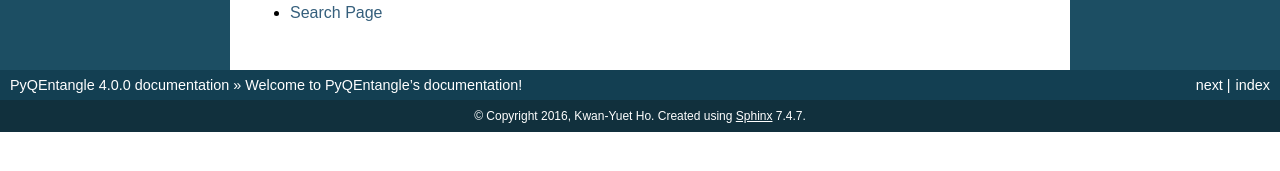
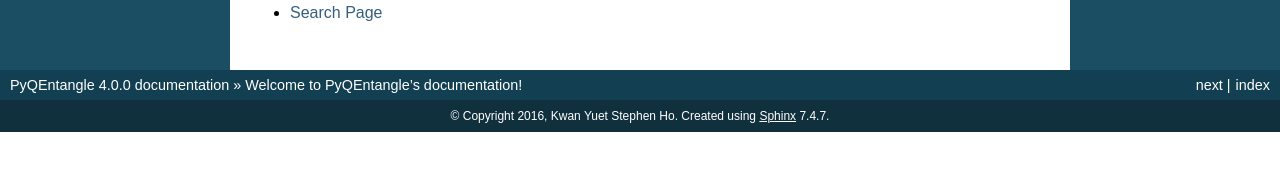
Before and after one commit to stephenhky/pyqentangle, a Sphinx documentation site: the page built from doc/index.rst, in a window 1280 px wide. Shown: the part 538-709 px from the top of the page. Built offline with Sphinx 7.4.7, drawn with Linux system fonts in a browser that asks for light colours; pages that are not in the unit, such as notebooks, are missing from menus.

Commit message:
name updated due to US naturalization

```diff
--- a/doc/conf.py
+++ b/doc/conf.py
@@ -54,8 +54,8 @@ master_doc = 'index'
 
 # General information about the project.
 project = u'PyQEntangle'
-copyright = u'2016, Kwan-Yuet Ho'
-author = u'Kwan-Yuet Ho'
+copyright = u'2016, Kwan Yuet Stephen Ho'
+author = u'Kwan Yuet Stephen Ho'
 
 # The version info for the project you're documenting, acts as replacement for
 # |version| and |release|, also used in various other places throughout the
--- a/setup.py
+++ b/setup.py
@@ -39,7 +39,7 @@ setup(name='pyqentangle',
       ],
       keywords="quantum physics Schmidt decompostion entanglement",
       url="https://github.com/stephenhky/pyqentangle",
-      author="Kwan-Yuet Ho",
+      author="Kwan Yuet Stephen Ho",
       author_email="stephenhky@yahoo.com.hk",
       license='MIT',
       packages=['pyqentangle', 'pyqentangle.quantumstates'],
```
Also changed, not shown: 1 other file.
